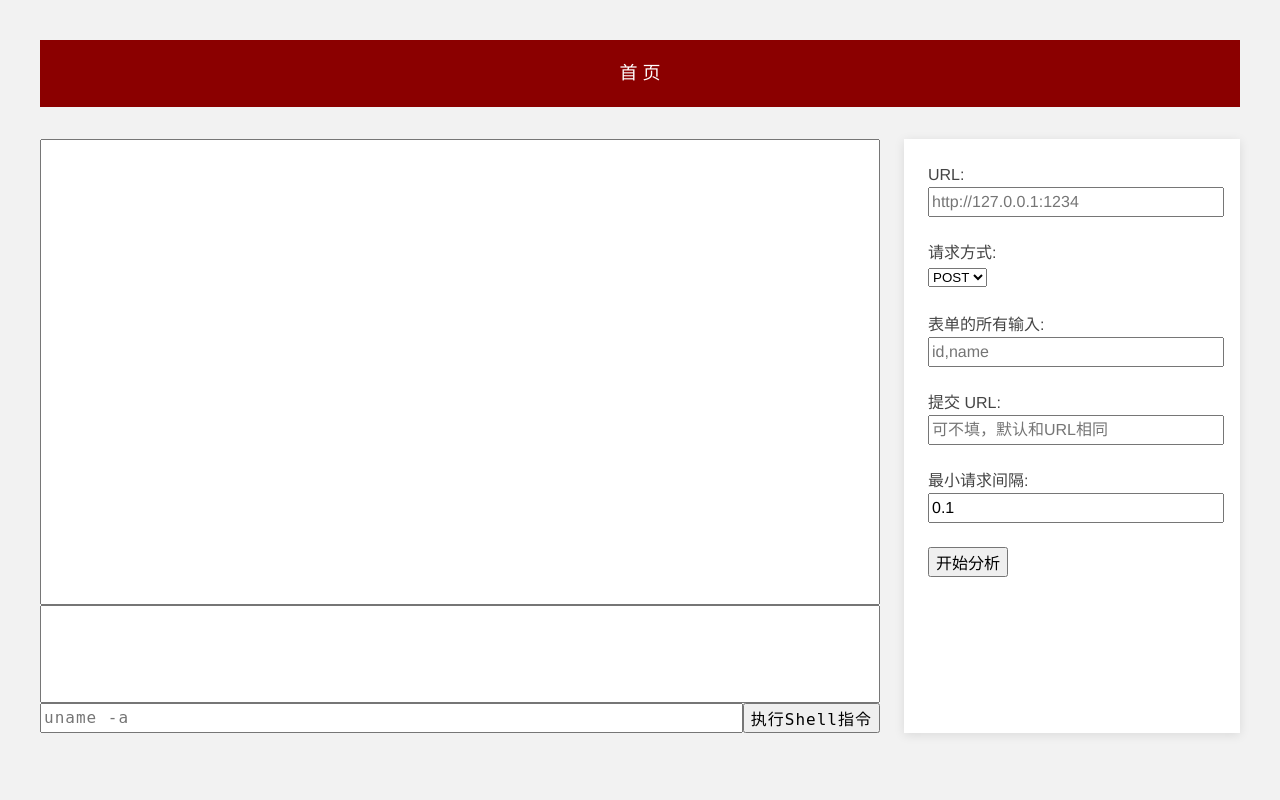
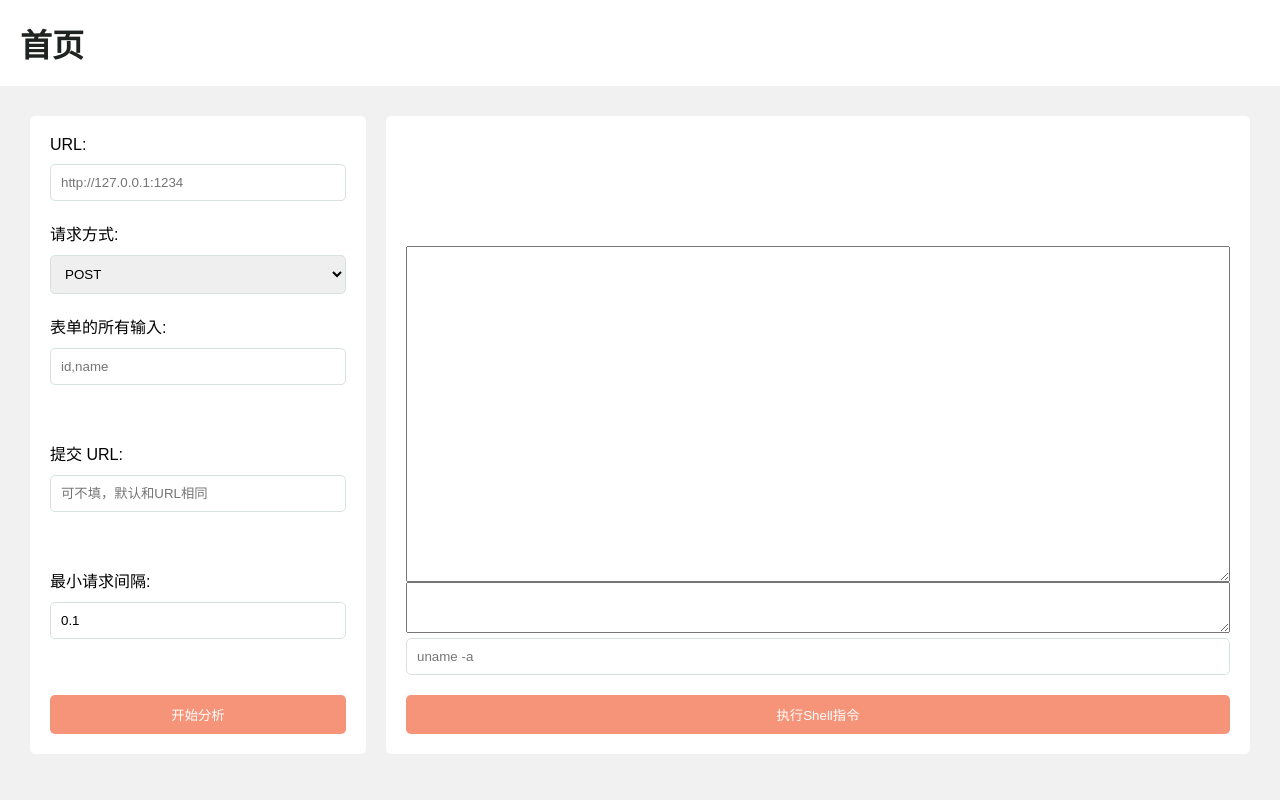
Before and after one commit to Marven11/Fenjing, a Flask app: page / in a window 1280 px wide. Run offline with Flask 3, Linux system fonts and the light colour scheme.

Commit message:
Update webui

```diff
--- a/fenjing/templates/index.html
+++ b/fenjing/templates/index.html
@@ -7,175 +7,99 @@
     <meta name="viewport" content="width=device-width,initial-scale=1">
     <style>
         body {
-            background-color: #f2f2f2;
-            color: #444;
-            font-family: 'Helvetica Neue', sans-serif;
-            font-size: 16px;
-            line-height: 1.5;
-            padding: 2em;
-        }
-
-        header {
-            background-color: #8B0000;
-            color: #fff;
-            padding: 20px;
-            text-align: center;
-        }
-
-        nav ul {
-            list-style: none;
+            font-family: Arial, sans-serif;
+            background-color: #f1f1f1;
             margin: 0;
             padding: 0;
         }
 
-        nav li {
-            display: inline-block;
-            margin: 0 10px;
+        header {
+            background-color: #fff;
+            color: #1F2421;
+            padding: 20px;
+            text-align: left;
         }
 
-        nav li a {
-            color: #fff;
-            text-decoration: none;
-            font-size: 18px;
-        }
-
-        nav li a:hover {
-            color: #FFFACD;
+        header h1 {
+            margin: 0;
         }
 
         main {
+            margin: 20px;
             display: flex;
-            flex-direction: row;
-            margin-top: 2em;
         }
 
-        textarea,
-        input {
-            font-family: 'Helvetica Neue', sans-serif;
-            font-size: 16px;
-            line-height: 1.5;
+        form,
+        div.panel {
+            background-color: #fff;
+            padding: 20px;
+            border-radius: 5px;
+            margin: 10px;
+            display: flex;
+            flex-direction: column;
         }
 
-        .left-part {
-            padding-right: 2%;
-
-            display: flex;
-            flex-direction: column;
-            width: 70%
+        form#createCrackTask {
+            width: 30%;
+            justify-content: flex-end;
         }
 
-        .left-part textarea,
-        .left-part input {
-            font-family: monospace;
-        }
-
-        #taskFlashMessage {
-            flex: 1;
-            resize: none;
-        }
-
-        #taskMessage {
-            flex: 5;
-            resize: none;
+        form#createInteractiveTaskForm {
+            width: 70%;
+            justify-content: flex-end;
 
         }
 
-        #createInteractiveTaskForm {
-            width: 100%;
-            display: flex;
+        label {
+            display: block;
+            margin-bottom: 10px;
+        }
+
+        input[type="text"],
+        input[type="password"],
+        select {
+            padding: 10px;
+            border: 1px solid #D8E2DC;
+            border-radius: 5px;
+            margin-bottom: 20px;
+            /* margin-top: 5px; */
+        }
+
+        input[type="submit"] {
+            background-color: #F69479;
+            color: #fff;
+            padding: 10px 20px;
+            border: none;
+            border-radius: 5px;
+            cursor: pointer;
+        }
+        input#cmd {
+            margin-top: 5px;
 
         }
 
-        #createInteractiveTaskForm input[type='text'] {
-            display: inline-block;
-            flex: 1;
-            /* width: 70%; */
-        }
-
-        #createInteractiveTaskForm input[type='submit'] {
-            display: inline-block;
-            /* margin-left: 20px; */
-        }
-
-
-
-        #createInteractiveTaskForm input {
-            font-size: 16px;
-            letter-spacing: 1px;
-            /* margin: 6px 10px; */
-        }
-
-        .right-part {
-            flex-grow: 3;
-            background-color: #fff;
-            box-shadow: 0 2px 10px rgba(0, 0, 0, 0.1);
-            padding: 2%;
-            box-sizing: border-box;
-            line-height: 1.5em;
-        }
-
-        .right-part input[type="text"] {
-            width: 100%;
-        }
-
-        .right-part label {
-            display: block;
-        }
-
-        .right-part input[type=checkbox] {
-            display: inline-block;
-            /* margin-right: 0.5em; */
-        }
-
-        .submit-button {
-            border: none;
-            padding: 0.5em 1em;
-            background-color: #2ecc71;
-            color: #fff;
-            font-size: 1.2em;
-            cursor: pointer;
-            font-weight: bold;
-        }
+        /*
+input[type="submit"]:hover {
+  background-color: #555;
+} */
     </style>
 </head>
 
 <body>
-    <!-- <header>
-        <h1>Header Here</h1>
-    </header> -->
     <header>
-        <nav>
-            <ul>
-                <li><a href="#">首 页</a></li>
-                <!-- <li><a href="#">关于我们</a></li> -->
-            </ul>
-        </nav>
+        <h1>首页</h1>
     </header>
+
+
     <main>
-        <div class="left-part">
-            <textarea name="taskMessage" id="taskMessage" cols="100" rows="20" readonly></textarea>
-            <textarea name="taskFlashMessage" id="taskFlashMessage" cols="100" rows="3" readonly></textarea>
-
-            <form id="createInteractiveTaskForm">
-                <input type="text" id="cmd" name="cmd" placeholder="uname -a" />
-                <input type="hidden" name="type" value="interactive" />
-                <input type="hidden" name="last_task_id" value="" />
-                <input type="submit" value="执行Shell指令">
-            </form>
-        </div>
-        <div class="right-part">
         <form id="createCrackTask">
             <label for="url">URL:</label>
             <input type="text" id="url" name="url" placeholder="http://127.0.0.1:1234" />
-                <br /><br />
-
             <label for="method">请求方式:</label>
             <select id="method" name="method">
                 <option value="POST">POST</option>
                 <option value="GET">GET</option>
             </select>
-                <br /><br />
-
             <label for="inputs">表单的所有输入:</label>
             <input type="text" id="inputs" name="inputs" placeholder="id,name" />
             <br /><br />
@@ -190,8 +114,19 @@
 
             <input type="hidden" name="type" value="crack" />
             <input type="submit" value="开始分析">
+
         </form>
-        </div>
+
+        <form id="createInteractiveTaskForm">
+            <textarea name="taskMessage" id="taskMessage" cols="100" rows="22" readonly></textarea>
+            <textarea name="taskFlashMessage" id="taskFlashMessage" cols="100" rows="3" readonly></textarea>
+            <input type="text" id="cmd" name="cmd" placeholder="uname -a" />
+            <input type="hidden" name="type" value="interactive" />
+            <input type="hidden" name="last_task_id" value="" />
+            <input type="submit" value="执行Shell指令">
+        </form>
+
+
     </main>
     <script>
 
```
Lines whose indentation alone changed are shown as unchanged.
